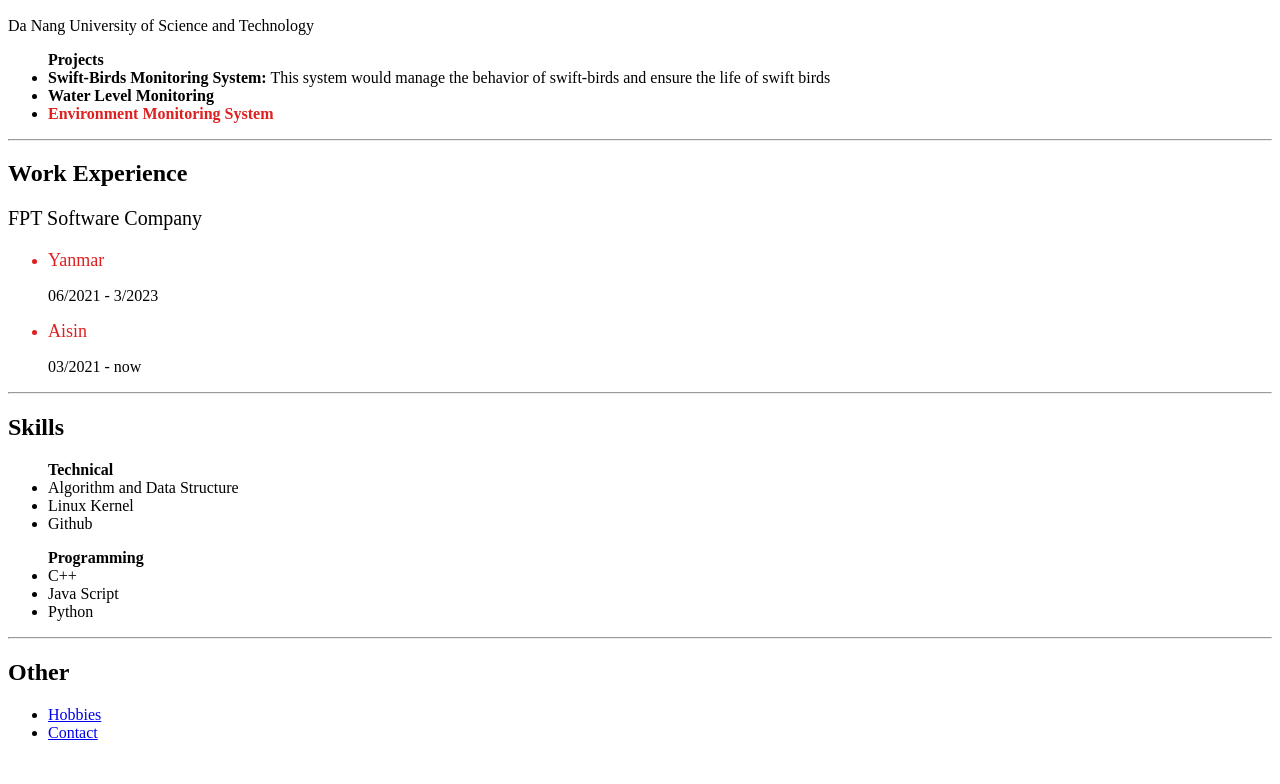
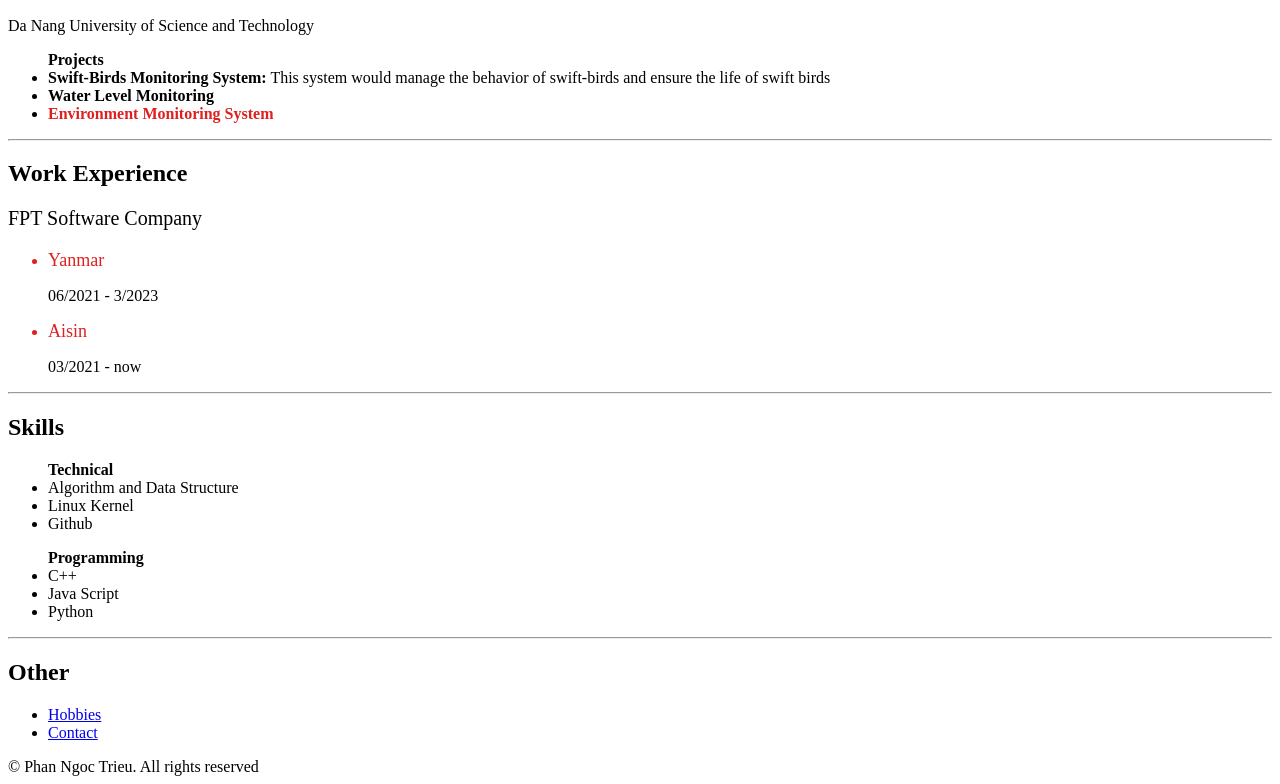
Before and after one commit to TrieuPhanNgoc/profile-resume, a plain HTML site: page index.html in a window 1280 px wide. Shown: the part 537-1321 px from the top of the page. Before the commit the page ends 1295 px from the top, so only its background shows below. Drawn offline with Linux system fonts and the light colour scheme.

Commit message:
Update index.html

```diff
--- a/index.html
+++ b/index.html
@@ -68,6 +68,9 @@
             </li>
 
         </ul>
+    <footer>
+        © Phan Ngoc Trieu. All rights reserved
+    </footer>
 
 
 </body>
```
